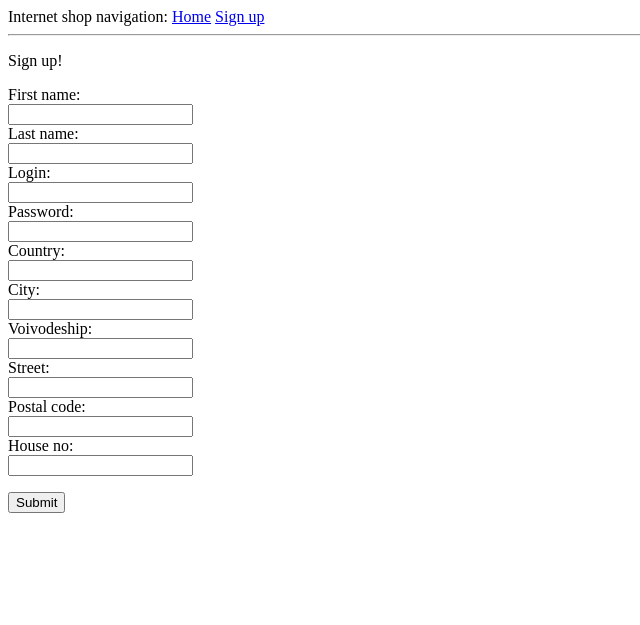
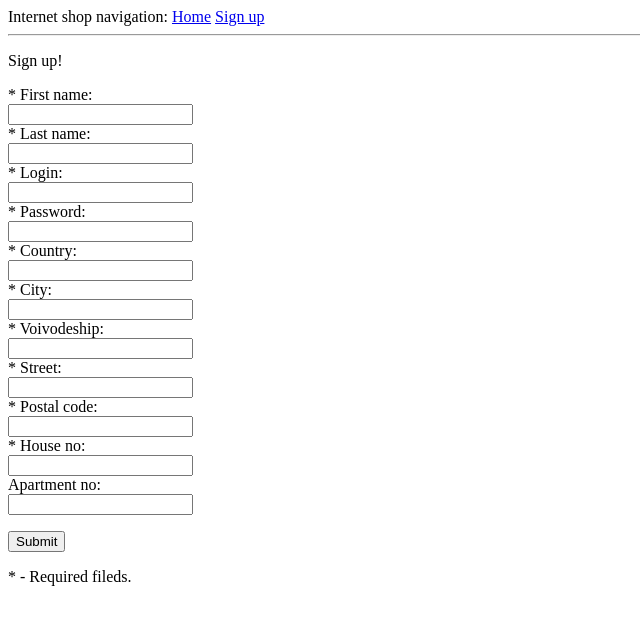
Before and after one commit to JanBinkowski/SklepInternetowy, a Flask app: page /register in a window 1280 px wide. Shown: the top 625 px of the page, without its empty margins (0-640 px from the left). Run offline with Flask 2, Linux system fonts and the light colour scheme; some libraries are stand-ins or nearby versions.

Commit message:
Some register func added.

```diff
--- a/templates/form.html
+++ b/templates/form.html
@@ -16,28 +16,31 @@
         <hr>
 <form action="/login" method = "POST">
      <p>Sign up!</p>
-    <label>First name:</label><br>
-   <input type = "text" name = "imie" /></br>
-      <label>Last name:</label><br>
-   <input type = "text" name = "nazwisko" /><br>
-      <label>Login:</label><br>
-    <input type = "text" name = "login" /><br>
-      <label>Password:</label><br>
-    <input type = "text" name = "haslo" /><br>
-      <label>Country:</label><br>
-   <input type = "text" name = "panstwo" /><br>
-      <label>City:</label><br>
-      <input type = "text" name = "miasto" /><br>
-      <label>Voivodeship:</label><br>
-     <input type = "text" name = "wojewodztwo" /><br>
-      <label>Street:</label><br>
-     <input type = "text" name = "ulica" /><br>
-      <label>Postal code:</label><br>
-      <input type = "text" name = "kod_pocztowy" /><br>
-      <label>House no:</label><br>
-    <input type = "text" name = "numer_domu" /><br>
+    <label>* First name:</label><br>
+   <input type = "text" name = "imie" required/></br>
+      <label>* Last name:</label><br>
+   <input type = "text" name = "nazwisko" required/><br>
+      <label>* Login:</label><br>
+    <input type = "text" name = "login" required/><br>
+      <label>* Password:</label><br>
+    <input type = "text" name = "haslo" required/><br>
+      <label>* Country:</label><br>
+   <input type = "text" name = "panstwo" required/><br>
+      <label>* City:</label><br>
+      <input type = "text" name = "miasto" required/><br>
+      <label>* Voivodeship:</label><br>
+     <input type = "text" name = "wojewodztwo" required/><br>
+      <label>* Street:</label><br>
+     <input type = "text" name = "ulica" required/><br>
+      <label>* Postal code:</label><br>
+      <input type = "text" name = "kod_pocztowy" required/><br>
+      <label>* House no:</label><br>
+    <input type = "text" name = "numer_domu" required/><br>
+     <label>Apartment no:</label><br>
+    <input type = "text" name = "numer_mieszkania"/><br>
     <p><input type = "submit" value = "Submit" /></p>
 </form>
+<p>* - Required fileds.</p>
 </body>
 
 </html>
```
